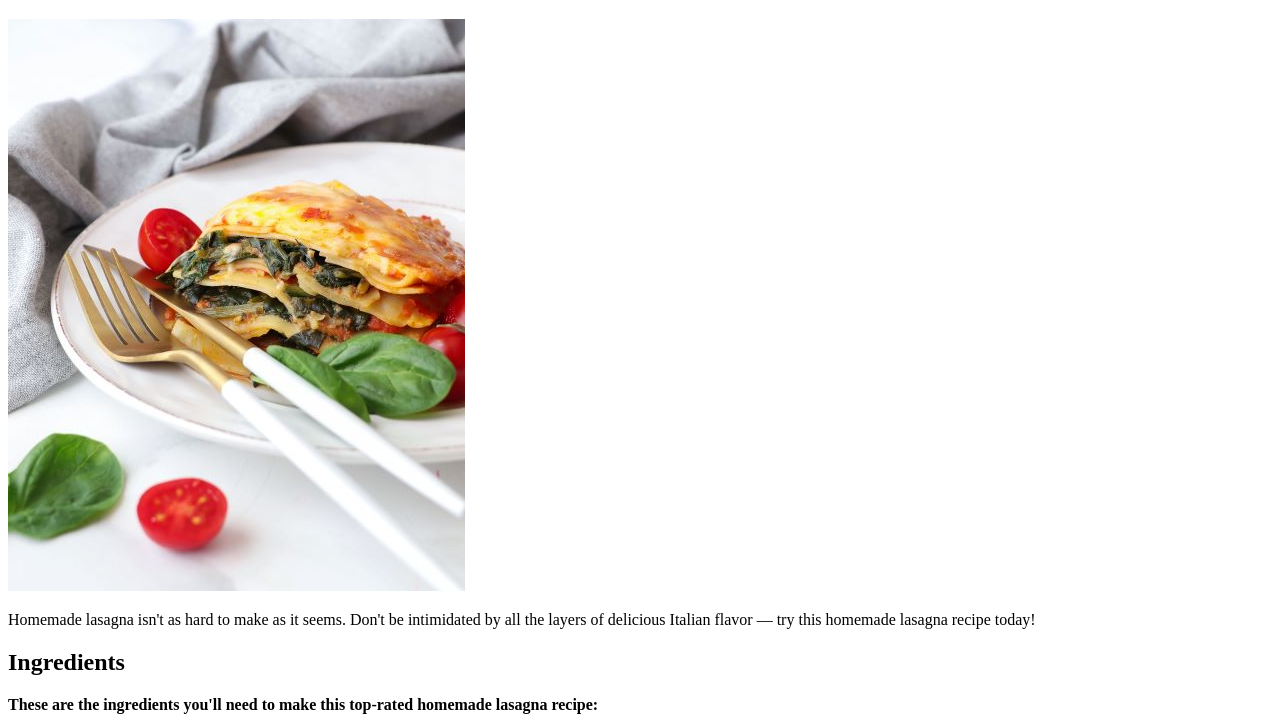
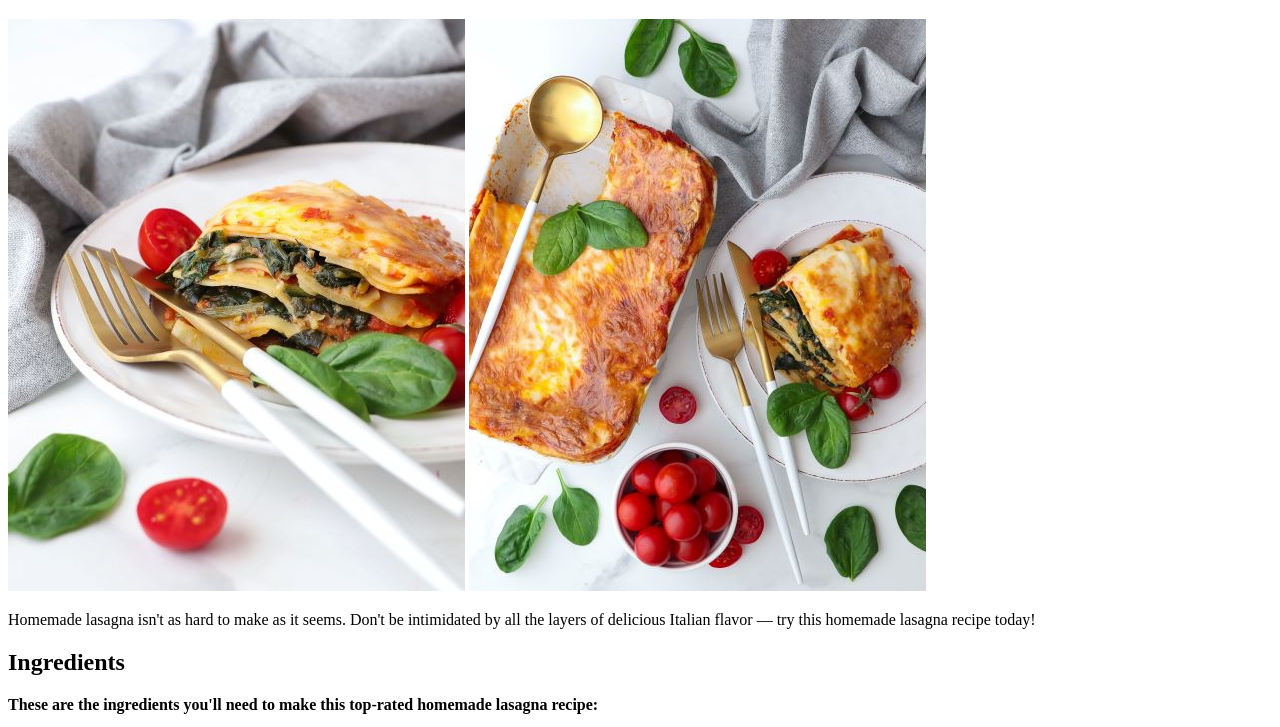
Before and after one commit to GitataY/Recipes, a plain HTML site: page Recipes/lasagna.html in a window 1280 px wide. Shown: the part 61-788 px from the top of the page. Drawn offline with Linux system fonts and the light colour scheme.

Commit message:
image added

```diff
--- a/Recipes/lasagna.html
+++ b/Recipes/lasagna.html
@@ -9,6 +9,7 @@
 <body>
     <h1>Lasagna Recipe</h1>
     <img src="../images/lasagna.jpg" alt="lasagna">
+    <img src="../images/lasagna1.jpg" alt="lasagna1">
     <p>Homemade lasagna isn't as hard to make as it seems.
         Don't be intimidated by all the layers of delicious Italian flavor — try this homemade lasagna recipe today!</p>
 
```
Also changed, not shown: images/lasagna1.jpg (added).
